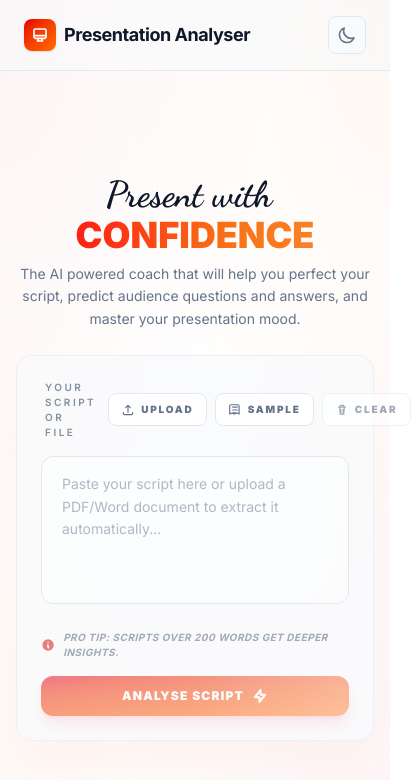
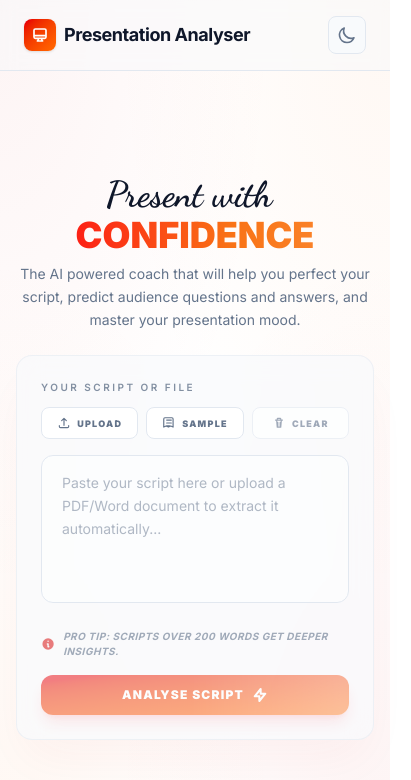
Before and after one commit to Gladnx/ai-presentation-analyser, a Next.js app: page / in a window 390 px wide. Shown: the top 780 px of the page, 411 px wide, since content can reach past the window. Built offline with nearby package versions, Linux system fonts and the light colour scheme.

Commit message:
updated resposiveness

```diff
--- a/src/app/analyse/page.tsx
+++ b/src/app/analyse/page.tsx
@@ -121,17 +121,17 @@ export default function AnalysePage() {
     <div className="min-h-screen bg-mesh flex flex-col">
       <Navbar />
 
-      <main className="flex-1 max-w-7xl mx-auto w-full px-6 py-8 flex flex-col lg:flex-row gap-8 animate-fade-in-up">
+      <main className="flex-1 max-w-7xl mx-auto w-full px-4 py-6 sm:px-6 sm:py-8 flex flex-col lg:flex-row gap-6 sm:gap-8 animate-fade-in-up">
         {/* Left Column: Script View/Edit */}
         <div className="flex-1 flex flex-col lg:border-r border-border lg:pr-8">
-          <div className="flex items-center justify-between mb-6">
+          <div className="mb-6 flex flex-col gap-3 max-[400px]:items-start sm:flex-row sm:items-center sm:justify-between">
             <h2 className="text-xl font-bold text-text uppercase tracking-widest text-sm">Your Script</h2>
-            <div className="flex items-center gap-3">
+            <div className="flex w-full flex-col gap-2 min-[401px]:w-auto min-[401px]:flex-row min-[401px]:items-center min-[401px]:gap-3">
               {!isEditing ? (
                 <>
                   <button
                     onClick={handleEditToggle}
-                    className="text-xs font-bold text-text-muted hover:text-primary transition-colors px-4 py-2 rounded-xl hover:bg-surface border border-transparent hover:border-border uppercase tracking-wider"
+                    className="w-full min-[401px]:w-auto text-xs font-bold text-text-muted hover:text-primary transition-colors px-4 py-2 rounded-xl hover:bg-surface border border-transparent hover:border-border uppercase tracking-wider"
                   >
                     Edit Script
                   </button>
@@ -140,7 +140,7 @@ export default function AnalysePage() {
                       sessionStorage.removeItem("presentation_script");
                       router.push("/");
                     }}
-                    className="inline-flex items-center gap-2 rounded-xl bg-gradient-to-br from-red-600 to-orange-500 px-5 py-2.5 text-xs font-black text-white hover:scale-[1.02] transition-all focus:outline-none focus:ring-2 focus:ring-red-500/40 shadow-lg shadow-red-500/20 animate-shimmer uppercase tracking-widest"
+                    className="inline-flex w-full min-[401px]:w-auto items-center justify-center gap-2 rounded-xl bg-gradient-to-br from-red-600 to-orange-500 px-5 py-2.5 text-xs font-black text-white hover:scale-[1.02] transition-all focus:outline-none focus:ring-2 focus:ring-red-500/40 shadow-lg shadow-red-500/20 animate-shimmer uppercase tracking-widest"
                   >
                     <svg xmlns="http://www.w3.org/2000/svg" className="h-4 w-4" fill="none" viewBox="0 0 24 24" stroke="currentColor" strokeWidth={3}>
                       <path strokeLinecap="round" strokeLinejoin="round" d="M10 19l-7-7m0 0l7-7m-7 7h18" />
@@ -149,17 +149,17 @@ export default function AnalysePage() {
                   </button>
                 </>
               ) : (
-                <div className="flex items-center gap-2">
+                <div className="flex w-full flex-col gap-2 min-[401px]:w-auto min-[401px]:flex-row min-[401px]:items-center">
                   <button
                     onClick={handleEditToggle}
-                    className="text-xs font-bold text-text-muted hover:text-text px-4 py-2 transition-colors uppercase tracking-wider"
+                    className="w-full min-[401px]:w-auto text-xs font-bold text-text-muted hover:text-text px-4 py-2 transition-colors uppercase tracking-wider"
                   >
                     Cancel
                   </button>
                   <button
                     onClick={handleReAnalyse}
                     disabled={loading || !editedScript.trim()}
-                    className="inline-flex items-center gap-2 rounded-xl bg-primary px-5 py-2.5 text-xs font-black text-white hover:bg-primary/90 transition-all focus:outline-none focus:ring-2 focus:ring-primary/40 disabled:opacity-50 shadow-lg shadow-primary/20 animate-shimmer uppercase tracking-widest"
+                    className="inline-flex w-full min-[401px]:w-auto items-center justify-center gap-2 rounded-xl bg-primary px-5 py-2.5 text-xs font-black text-white hover:bg-primary/90 transition-all focus:outline-none focus:ring-2 focus:ring-primary/40 disabled:opacity-50 shadow-lg shadow-primary/20 animate-shimmer uppercase tracking-widest"
                   >
                     {loading ? "Analysing..." : "Re-analyse"}
                   </button>
@@ -208,7 +208,7 @@ export default function AnalysePage() {
           ) : result ? (
             <div className="space-y-8 transition-opacity duration-300 animate-fade-in-soft">
               {/* score and mood */}
-              <div className="grid grid-cols-2 gap-6">
+              <div className="grid grid-cols-2 gap-4 min-[401px]:gap-6 max-[400px]:grid-cols-1">
                 <ScoreCard score={result.score} />
                 <MoodBadge mood={result.mood} />
               </div>
--- a/src/components/ScriptInput.tsx
+++ b/src/components/ScriptInput.tsx
@@ -252,12 +252,12 @@ export default function ScriptInput() {
         style={cardReveal.style}
       >
         <div
-          className={`mb-4 flex items-center justify-between gap-3 ${headerReveal.className}`}
+          className={`mb-4 flex flex-col items-start gap-3 sm:flex-row sm:items-center sm:justify-between ${headerReveal.className}`}
           style={headerReveal.style}
         >
           <label
             htmlFor="script-input"
-            className="block text-[10px] font-semibold text-text-muted/80 uppercase tracking-[0.25em] ml-1"
+            className="block text-[10px] font-semibold text-text-muted/80 uppercase tracking-[0.25em] sm:ml-1"
           >
             Your Script or File
           </label>
@@ -270,11 +270,11 @@ export default function ScriptInput() {
             className="hidden"
           />
 
-          <div className="flex items-center gap-2">
+          <div className="grid w-full grid-cols-3 gap-2 sm:flex sm:w-auto sm:items-center">
             <button
               onClick={() => fileInputRef.current?.click()}
               disabled={isExtracting}
-              className={`inline-flex items-center justify-center gap-1.5 rounded-lg border border-border bg-surface-alt px-3 py-2 text-[10px] font-black uppercase tracking-[0.18em] text-text-muted transition-all hover:border-primary/40 hover:bg-primary/5 hover:text-primary disabled:cursor-not-allowed disabled:opacity-60 ${uploadReveal.className}`}
+              className={`inline-flex w-full min-w-0 items-center justify-center gap-1.5 rounded-lg border border-border bg-surface-alt px-2.5 py-2 text-[9px] font-black uppercase tracking-[0.14em] text-text-muted transition-all hover:border-primary/40 hover:bg-primary/5 hover:text-primary disabled:cursor-not-allowed disabled:opacity-60 sm:w-auto sm:px-3 sm:text-[10px] sm:tracking-[0.18em] ${uploadReveal.className}`}
               style={uploadReveal.style}
             >
               <svg
@@ -291,12 +291,12 @@ export default function ScriptInput() {
                   d="M12 16V4m0 0l-4 4m4-4l4 4M4 16.5V18a2 2 0 002 2h12a2 2 0 002-2v-1.5"
                 />
               </svg>
-              <span>{isExtracting ? "Reading" : "Upload"}</span>
+              <span className="truncate">{isExtracting ? "Reading" : "Upload"}</span>
             </button>
 
             <button
               onClick={handleSampleScript}
-              className={`inline-flex items-center justify-center gap-1.5 rounded-lg border border-border bg-surface-alt px-3 py-2 text-[10px] font-black uppercase tracking-[0.18em] text-text-muted transition-all hover:border-primary/40 hover:bg-primary/5 hover:text-primary ${sampleReveal.className}`}
+              className={`inline-flex w-full min-w-0 items-center justify-center gap-1.5 rounded-lg border border-border bg-surface-alt px-2.5 py-2 text-[9px] font-black uppercase tracking-[0.14em] text-text-muted transition-all hover:border-primary/40 hover:bg-primary/5 hover:text-primary sm:w-auto sm:px-3 sm:text-[10px] sm:tracking-[0.18em] ${sampleReveal.className}`}
               style={sampleReveal.style}
             >
               <svg
@@ -313,13 +313,13 @@ export default function ScriptInput() {
                   d="M8 7h8M8 12h8m-8 5h5M7 3h10a2 2 0 012 2v14l-4-2-4 2-4-2-4 2V5a2 2 0 012-2z"
                 />
               </svg>
-              <span>Sample</span>
+              <span className="truncate">Sample</span>
             </button>
 
             <button
               onClick={handleClear}
               disabled={!script.trim() && !selectedFileName && !fileError}
-              className={`inline-flex items-center justify-center gap-1.5 rounded-lg border border-border bg-surface-alt px-3 py-2 text-[10px] font-black uppercase tracking-[0.18em] text-text-muted transition-all hover:border-red-500/40 hover:bg-red-500/5 hover:text-red-600 disabled:cursor-not-allowed disabled:opacity-60 dark:hover:text-red-400 ${clearReveal.className}`}
+              className={`inline-flex w-full min-w-0 items-center justify-center gap-1.5 rounded-lg border border-border bg-surface-alt px-2.5 py-2 text-[9px] font-black uppercase tracking-[0.14em] text-text-muted transition-all hover:border-red-500/40 hover:bg-red-500/5 hover:text-red-600 disabled:cursor-not-allowed disabled:opacity-60 dark:hover:text-red-400 sm:w-auto sm:px-3 sm:text-[10px] sm:tracking-[0.18em] ${clearReveal.className}`}
               style={clearReveal.style}
             >
               <svg
@@ -336,7 +336,7 @@ export default function ScriptInput() {
                   d="M6 7h12M9 7V5a1 1 0 011-1h4a1 1 0 011 1v2m-7 0l1 12h6l1-12M10 11v6m4-6v6"
                 />
               </svg>
-              <span>Clear</span>
+              <span className="truncate">Clear</span>
             </button>
           </div>
         </div>
```
